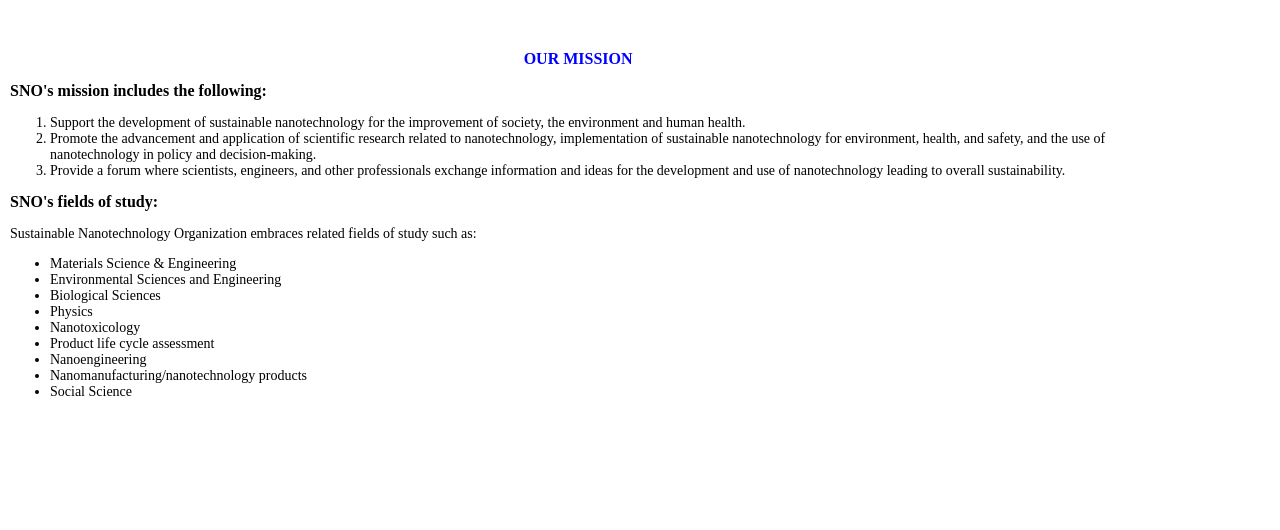
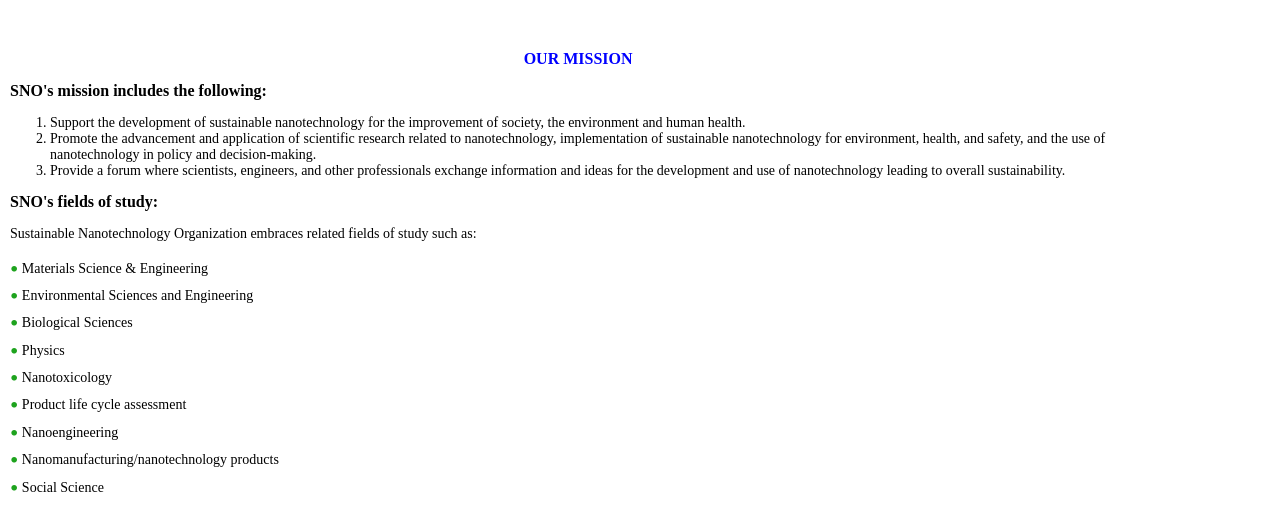
Before and after one commit to avatarmh/Node-Capstone-SNO, a website: page public/about.html in a window 1280 px wide. Shown: the part 82-612 px from the top of the page. Drawn offline with nearby package versions, Linux system fonts and the light colour scheme.

Commit message:
about page green bulledt work

```diff
--- a/news/models.js
+++ b/news/models.js
@@ -7,7 +7,8 @@
     date: { type: Date },
     source: { type: String },
     summary: { type: String },
-    created: { type: Date, default: Date.now }
+    created: { type: Date, default: Date.now },
+    // ownerID: { type: mongoose.Schema.Types.ObjectId, ref: 'User', required: true }
 });
 
 newsItemSchema.methods.serialize = function() {
--- a/public/styles/about.css
+++ b/public/styles/about.css
@@ -37,28 +37,15 @@
     width: 95%;
 }
 
-ul.field-of-study {
+.fields-of-study ul {
     list-style: none;
     padding: 0;
     margin: 0;
     }
 
-/* li.field-of-study {
-    padding-left: 1em;
-    text-indent: -.7em;
-    } */
-
-li.field-of-study::before  {
-    /* content: "• "; */
-    color: rgb(38, 151, 38);
-    }
-
-    /* ul  li::before {
+    .fields-of-study li::before {
     content: "\2022";
-    font-size: 200%;
+    font-size: 170%;
+    vertical-align: middle;
     color: rgb(30, 163, 30);
-    font-weight: bold;
-    display: inline-block;
-    width: 1em;
-    margin-left: -1em;
-  } */
+  }
```
